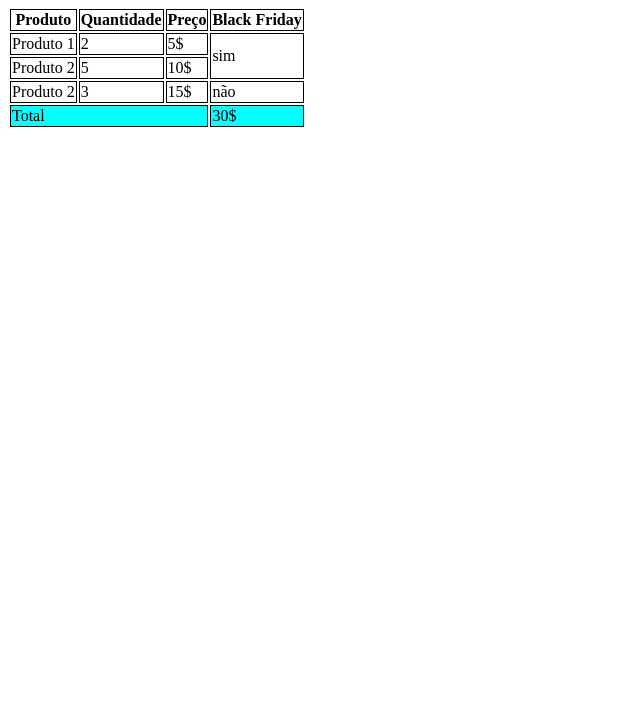
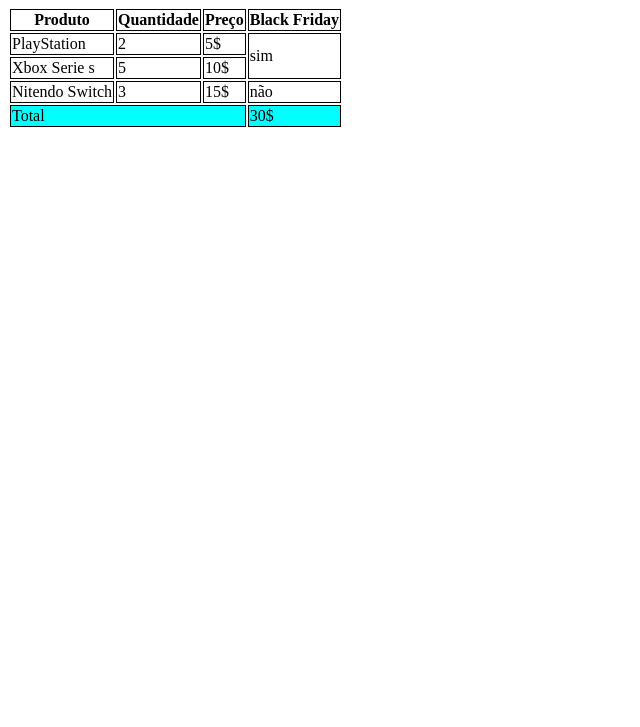
Before and after one commit to igorsousa07/Aula-Tabela, a plain HTML site: page index.html in a window 1280 px wide. Shown: the part 73-800 px from the top of the page, without its empty margins (0-640 px from the left). Drawn offline with Linux system fonts and the light colour scheme.

Commit message:
Mudando o nome dos produtos

```diff
--- a/index.html
+++ b/index.html
@@ -28,19 +28,19 @@
 
         <tbody>
             <tr>
-                <td>Produto 1</td>
+                <td>PlayStation</td>
                 <td>2</td>
                 <td>5$</td>
                 <td rowspan="2">sim</td>
             </tr>
             <tr>
-                <td>Produto 2</td>
+                <td>Xbox Serie s</td>
                 <td>5</td>
                 <td>10$</td>
 
             </tr>
             <tr>
-                <td>Produto 2</td>
+                <td>Nitendo Switch</td>
                 <td>3</td>
                 <td>15$</td>
                 <td>não</td>
```
